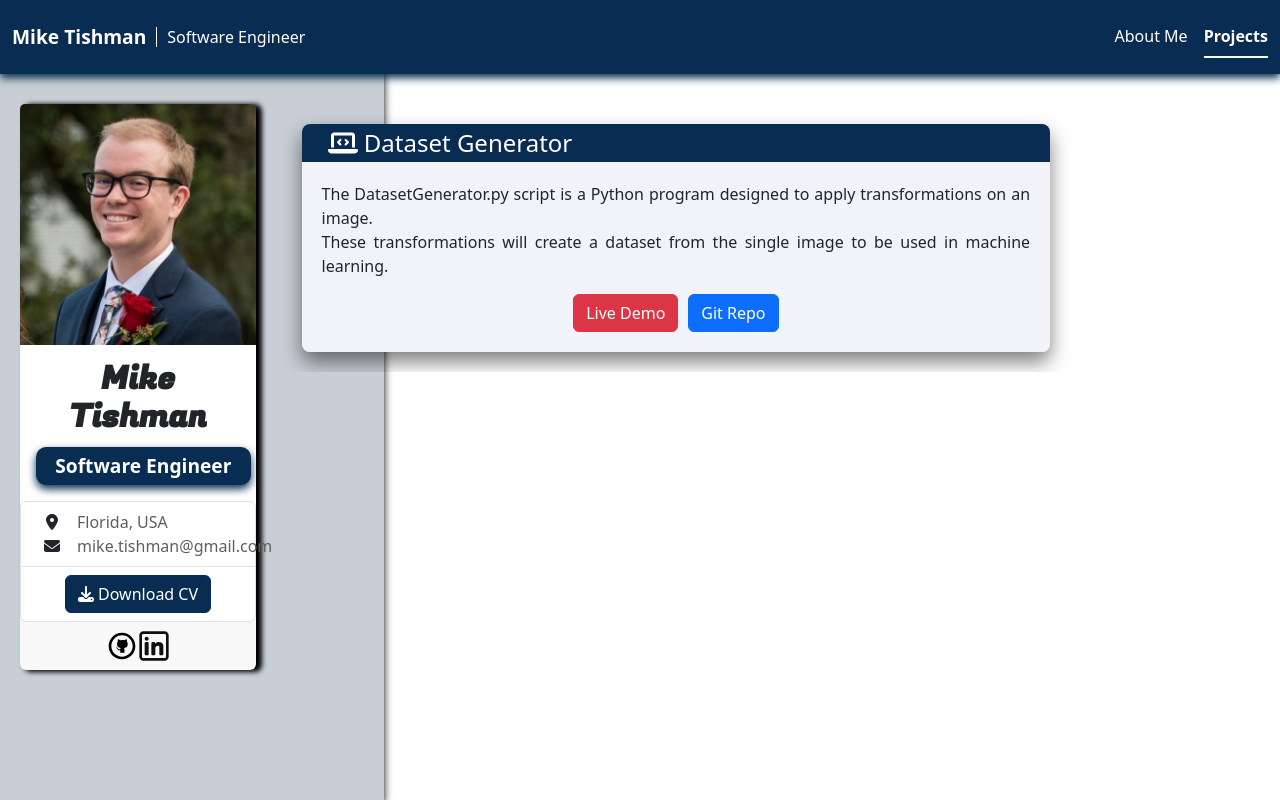
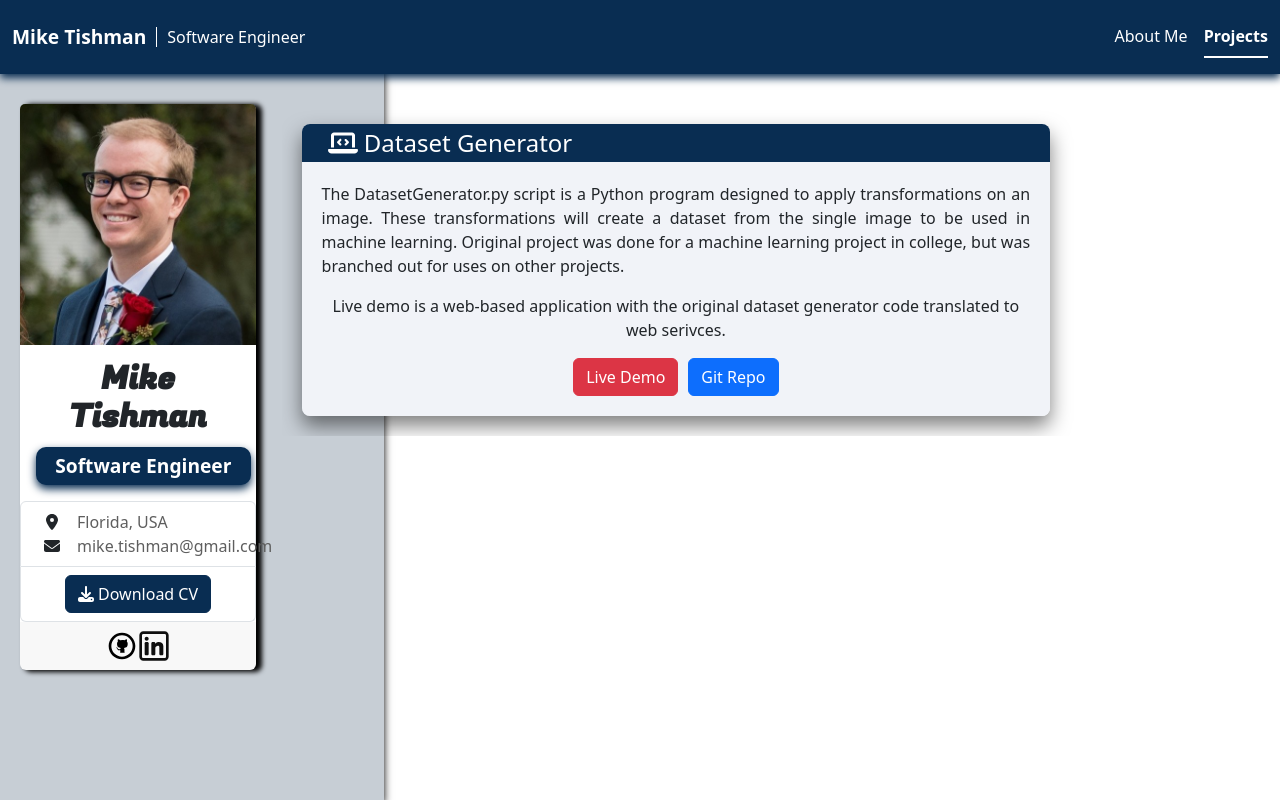
Before and after one commit to Tishinator/Tishinator.github.io, a React (Create React App) app in the folder user-page/: page / in a window 1280 px wide. Both pictures are taken after a click on the button "Projects". Built offline with nearby package versions, Linux system fonts and the light colour scheme.

Commit message:
cleaned up some css

```diff
--- a/user-page/src/components/Projects.js
+++ b/user-page/src/components/Projects.js
@@ -7,7 +7,8 @@ const Projects = () => {
     const designSkillsContent = (
         <div>
             <div style={{ textAlign:"justify"}}>
-                <p>The DatasetGenerator.py script is a Python program designed to apply transformations on an image.<br></br>These transformations will create a dataset from the single image to be used in machine learning.</p>
+                <p>The DatasetGenerator.py script is a Python program designed to apply transformations on an image. These transformations will create a dataset from the single image to be used in machine learning. Original project was done for a machine learning project in college, but was branched out for uses on other projects.</p>
+                <p style={{textAlign:"center"}}> Live demo is a web-based application with the original dataset generator code translated to web serivces.</p>
             </div>
             <Button variant='danger' style={{marginRight:"10px"}}>Live Demo</Button>
             <a href='https://github.com/Tishinator/Dataset-Generator' ><Button variant='primary'>Git Repo</Button></a>
--- a/user-page/src/components/css/Skills.css
+++ b/user-page/src/components/css/Skills.css
@@ -12,6 +12,7 @@
     overflow: hidden;
     position: relative; /* For positioning the gradient overlay */
     /* transition: background-size 0.3s ease; */
+    margin-bottom: 20px;
 }
 
 .skills-card:hover {
```
